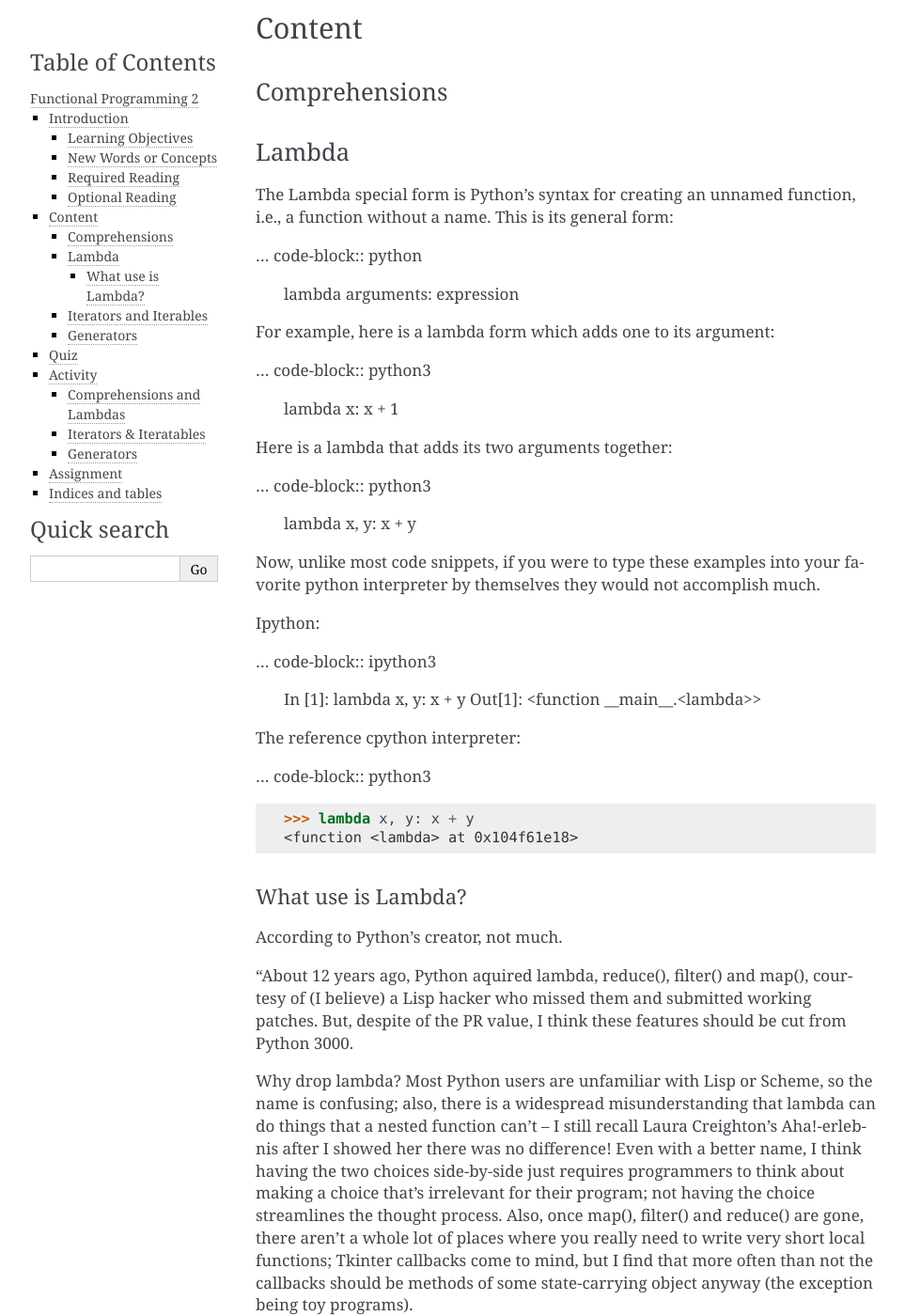
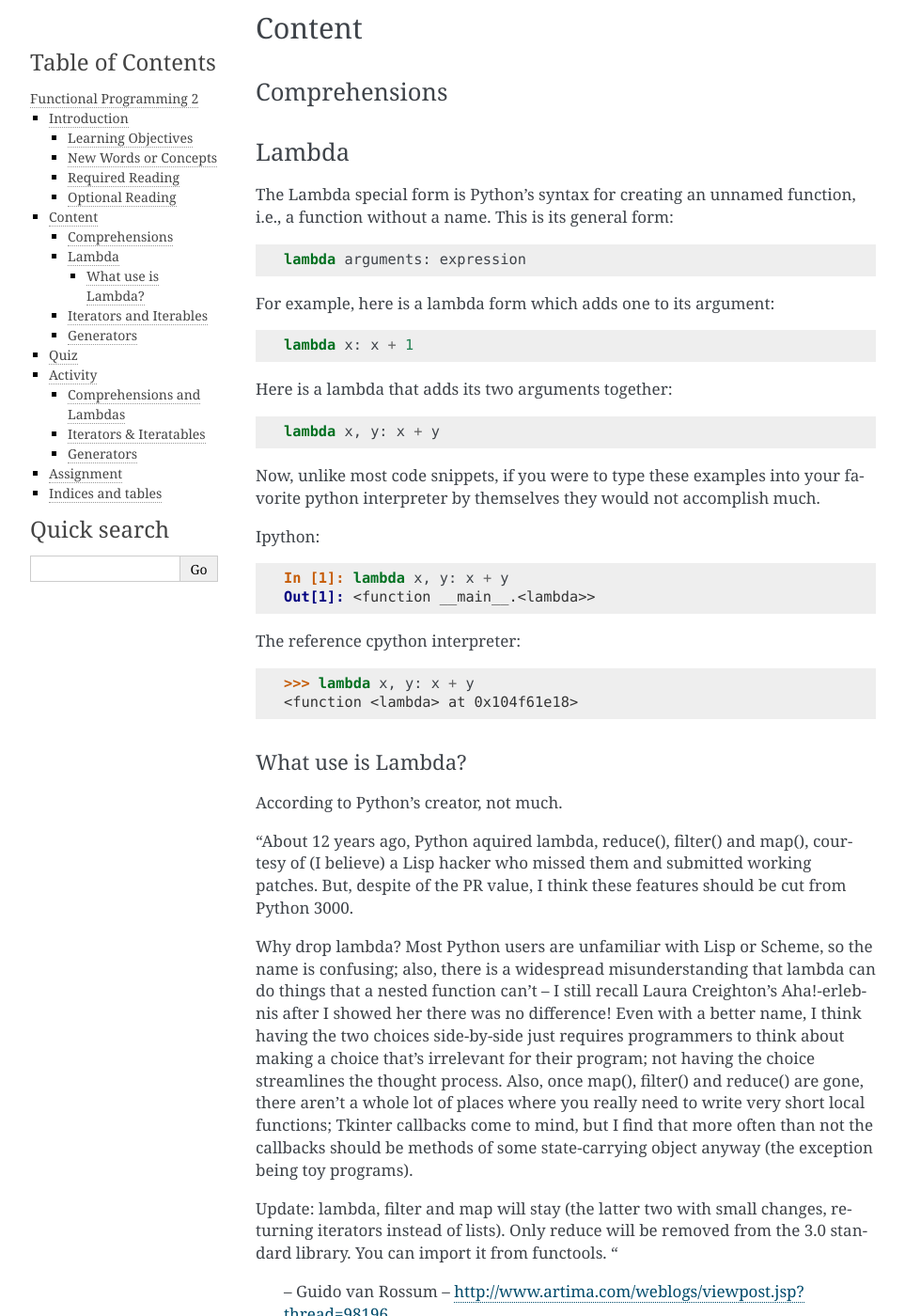
Before and after one commit to ak-foster/FP2, a Sphinx documentation site: the page built from source/index.rst, in a window 1280 px wide and 1400 px high, scrolled down 840 px. Shown: the whole window at 94% size, without its empty margins (148-1111 px from the left). Built offline with Sphinx 7.4.7, drawn with Linux system fonts in a browser that asks for light colours.

Commit message:
Updating presentation materials

```diff
--- a/source/index.rst
+++ b/source/index.rst
@@ -66,19 +66,19 @@ Lambda
 
 The Lambda special form is Python's syntax for creating an unnamed function, i.e., a function without a name.  This is its general form:
 
-... code-block:: python
+.. code-block:: python
 
     lambda arguments: expression
 
 For example, here is a lambda form which adds one to its argument:
 
-... code-block:: python3
+.. code-block:: python3
 
     lambda x: x + 1
 
 Here is a lambda that adds its two arguments together:
 
-... code-block:: python3
+.. code-block:: python3
 
     lambda x, y: x + y
 
@@ -86,14 +86,14 @@ Now, unlike most code snippets, if you were to type these examples into your fav
 
 Ipython:
 
-... code-block:: ipython3
+.. code-block:: ipython3
 
     In [1]: lambda x, y: x + y
     Out[1]: <function __main__.<lambda>>
 
 The reference cpython interpreter:
 
-... code-block:: python3
+.. code-block:: python3
 
     >>> lambda x, y: x + y
     <function <lambda> at 0x104f61e18>
```
Also changed, not shown: 5 other files.
